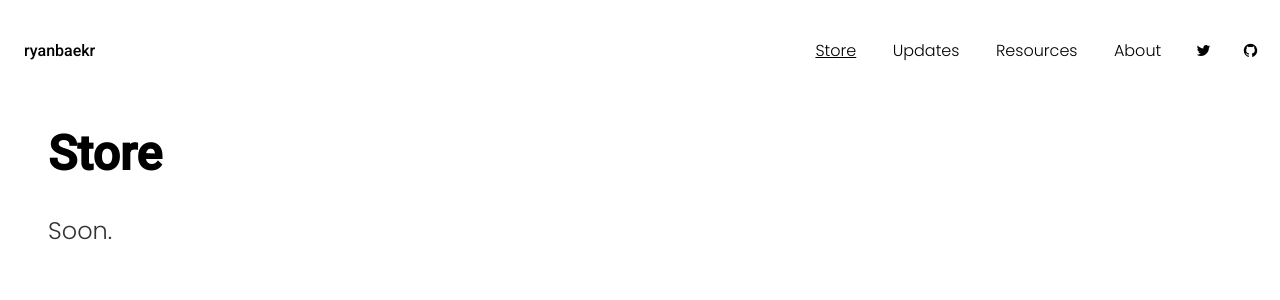
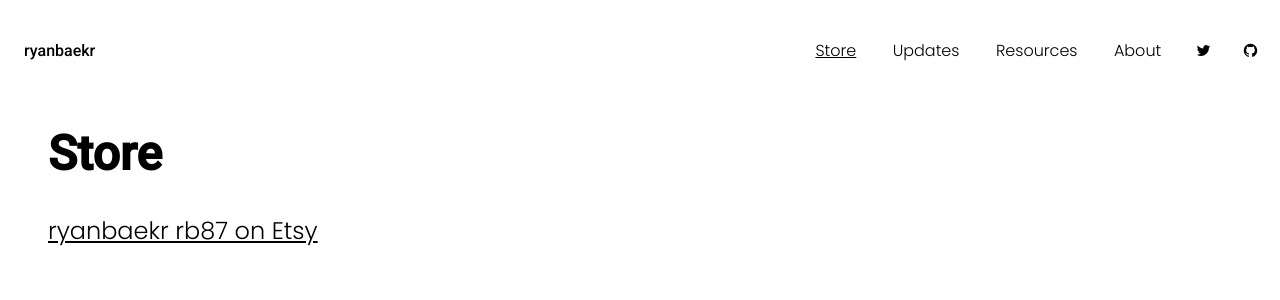
Before and after one commit to ryanbaekr/ryanbaekr.github.io, a Jekyll site: the page built from index.html, in a window 1280 px wide. Shown: the top 300 px of the page. Built offline with Jekyll 4.4.1, drawn with Linux system fonts in a browser that asks for light colours.

Commit message:
Update index.html

```diff
--- a/index.html
+++ b/index.html
@@ -4,5 +4,5 @@ title: ryanbaekr
 ---
 <div style="margin: 0px 40px;">
 	<h1>Store</h1>
-	<ul style="margin-left: -40px"><p>Soon.</p></u1>
+	<ul style="margin-left: -40px"><p><a href="https://www.etsy.com/listing/1462801215/ryanbaekr-rb87-mechanical-keyboard-kit">ryanbaekr rb87 on Etsy</a></p></u1>
 </div>
```
